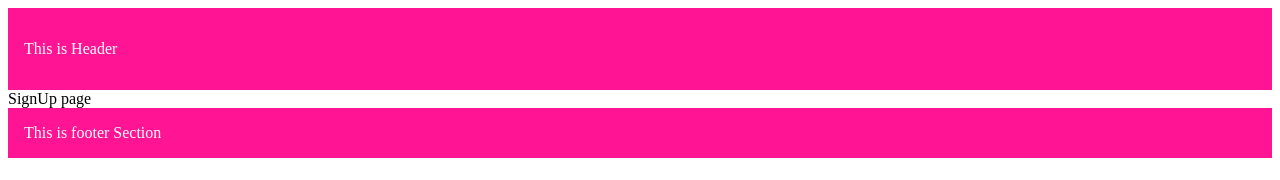
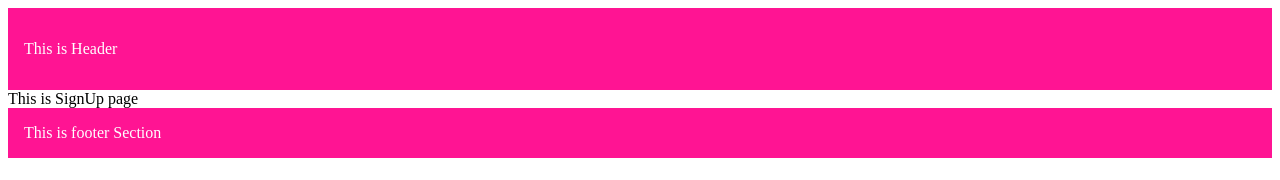
Before and after one commit to aliabbasmaryami/Nextjs, a Next.js app: page /signup in a window 1280 px wide. Shown: the top 180 px of the page. Built offline with nearby package versions, Linux system fonts and the light colour scheme.

Commit message:
newupdates

```diff
--- a/src/app/(auth)/signup/page.tsx
+++ b/src/app/(auth)/signup/page.tsx
@@ -1,7 +1,7 @@
 export default function Signup(){
     return(
         <div>
-            SignUp page
+            This is SignUp page
         </div>
     )
 }
```
